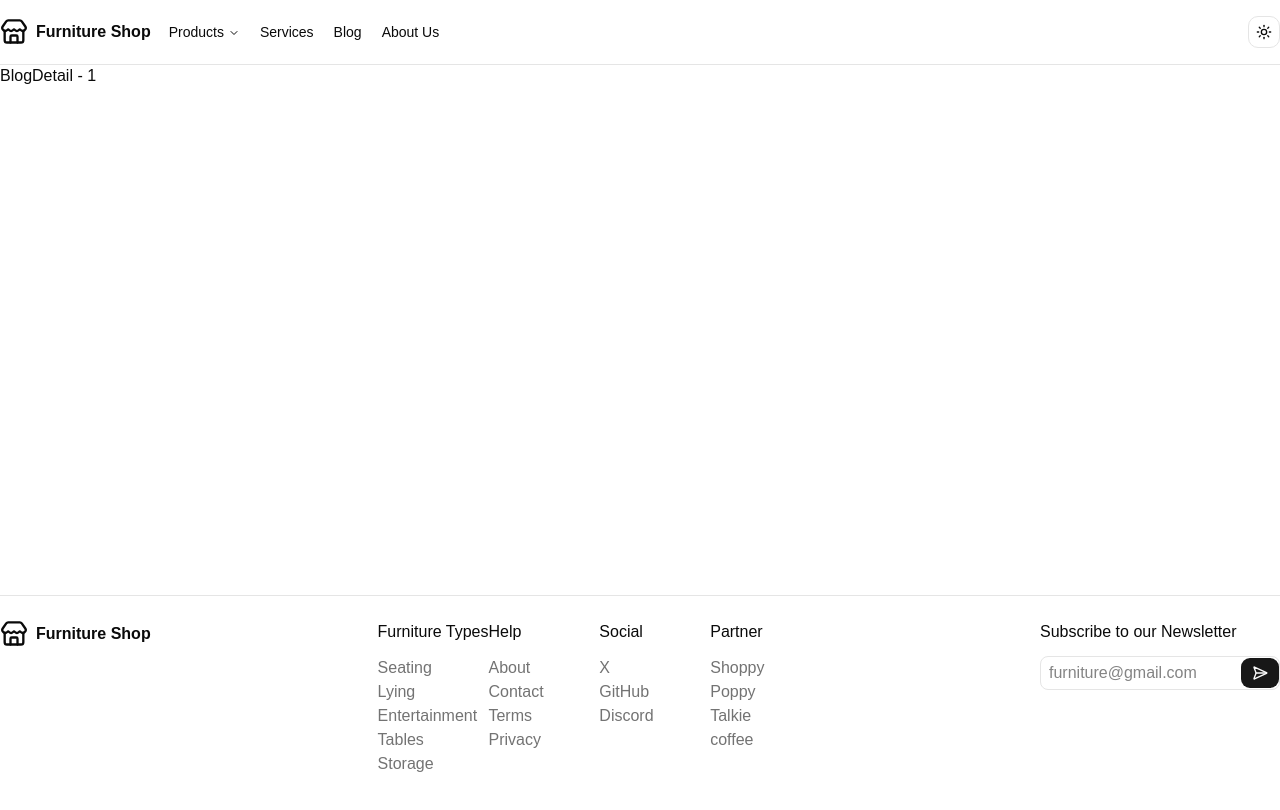
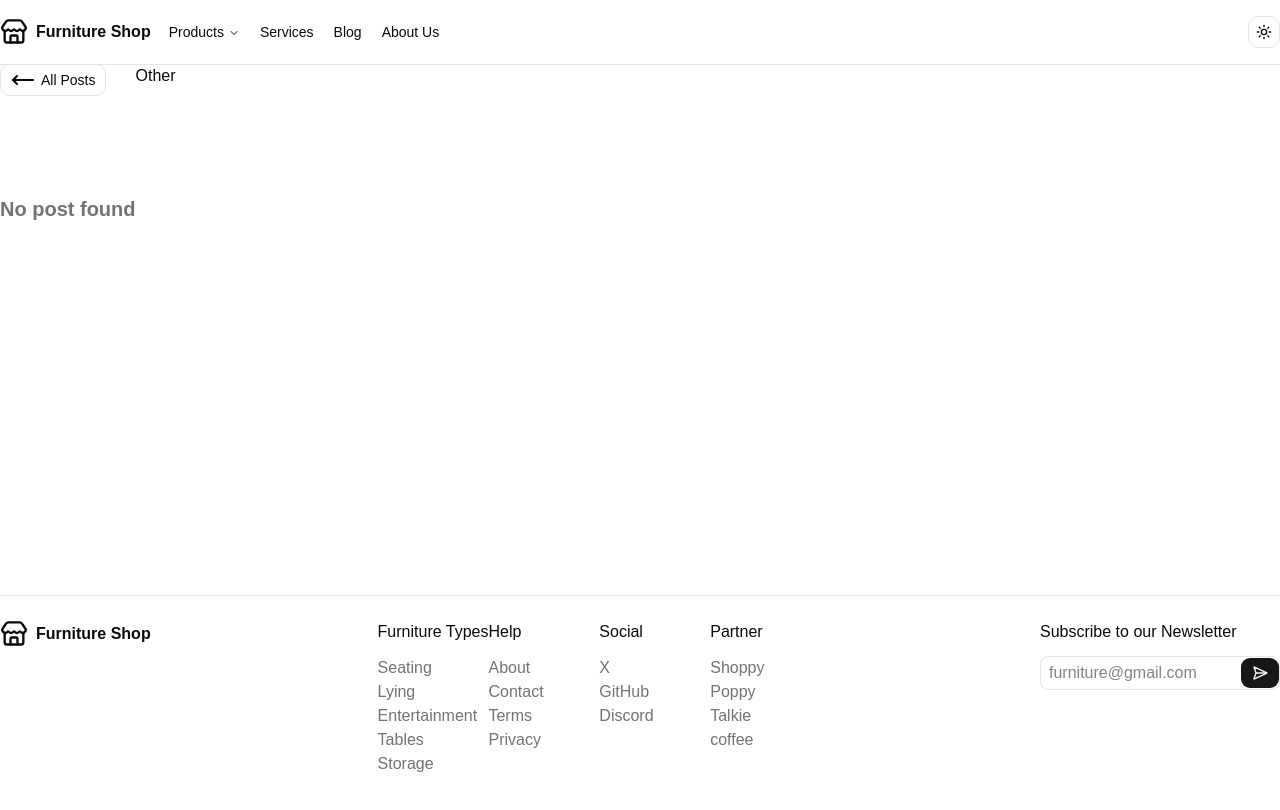
Before and after one commit to YelMinSoe/furniture, a React (Vite) app in the folder client/: page /blogs/1 in a window 1280 px wide. Shown: the top 810 px of the page. Built offline with nearby package versions, Linux system fonts and the light colour scheme.

Commit message:
Blog detail section 1

```diff
--- a/client/src/components/icons.tsx
+++ b/client/src/components/icons.tsx
@@ -2,6 +2,7 @@ import {
   Home,
   ListSortAscending,
   LoaderCircle,
+  MoveLeft,
   // QuestionMark,
   SendHorizonal,
   Store,
@@ -16,4 +17,5 @@ export const Icons = {
   loader: LoaderCircle,
   // questionMark: QuestionMark,
   exclamationMark: TriangleExclamationPoint,
+  back: MoveLeft,
 }
--- a/client/src/pages/blogs/BlogDetail.tsx
+++ b/client/src/pages/blogs/BlogDetail.tsx
@@ -1,9 +1,43 @@
 // Library imports
-import { useParams } from "react-router"
+import { Link, useParams } from "react-router"
+
+// Local imports
+import { posts } from "@/data/posts"
+import { Icons } from "@/components/icons"
+import { Button } from "@/components/ui/button"
 
 const BlogDetail = () => {
   const { postId } = useParams()
-  return <div>BlogDetail - {postId}</div>
+  const post = posts.find((post) => post.id === postId)
+  return (
+    <div className="container mx-auto px-4 lg:px-0">
+      <section className="flex flex-col lg:flex-row">
+        <section className="">
+          <Button variant="outline" asChild>
+            <Link to="/blogs">
+              <Icons.back className="size-6" />
+              All Posts
+            </Link>
+          </Button>
+          {post ? (
+            <>
+              <h2 className=""></h2>
+              <div className="">
+                <span className=""></span>
+              </div>
+              <h3 className=""></h3>
+              <img src="" alt="" className="" />
+            </>
+          ) : (
+            <p className="mt-8 mb-16 text-center text-xl font-bold text-muted-foreground lg:mt-24">
+              No post found
+            </p>
+          )}
+        </section>
+        <section className="">Other</section>
+      </section>
+    </div>
+  )
 }
 
 export default BlogDetail
```
